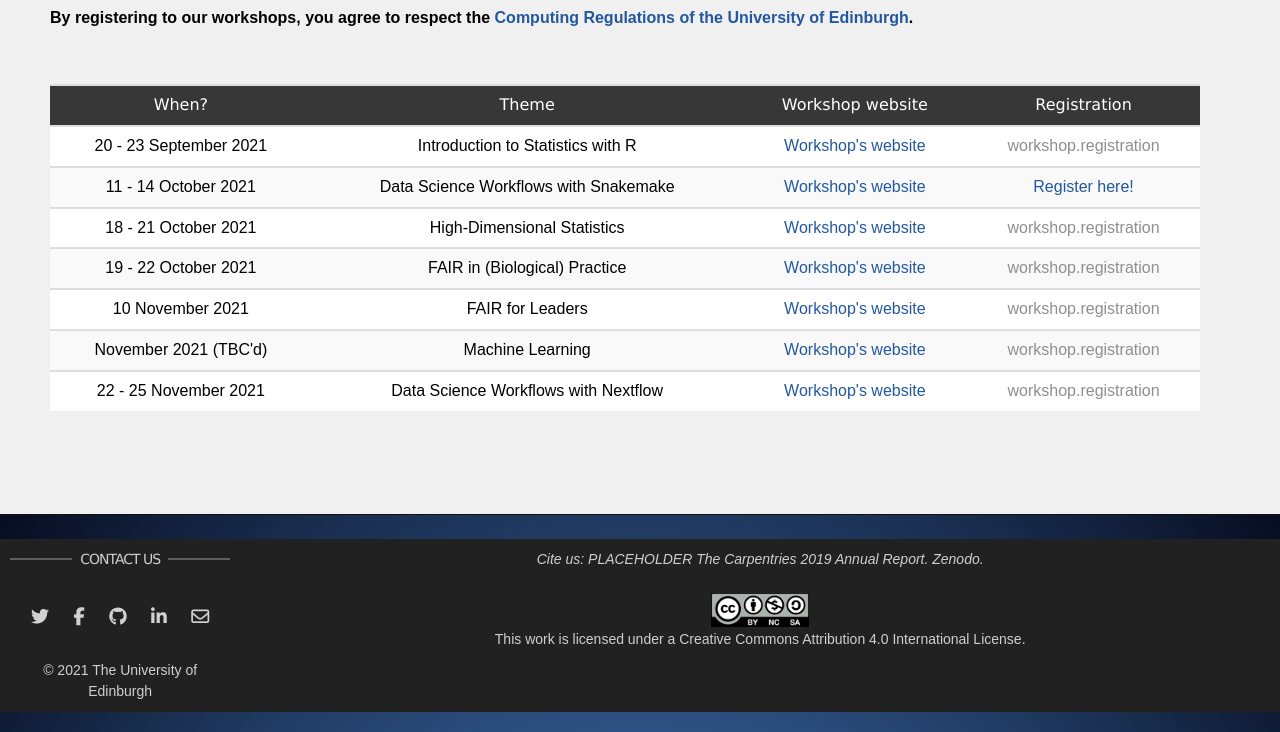
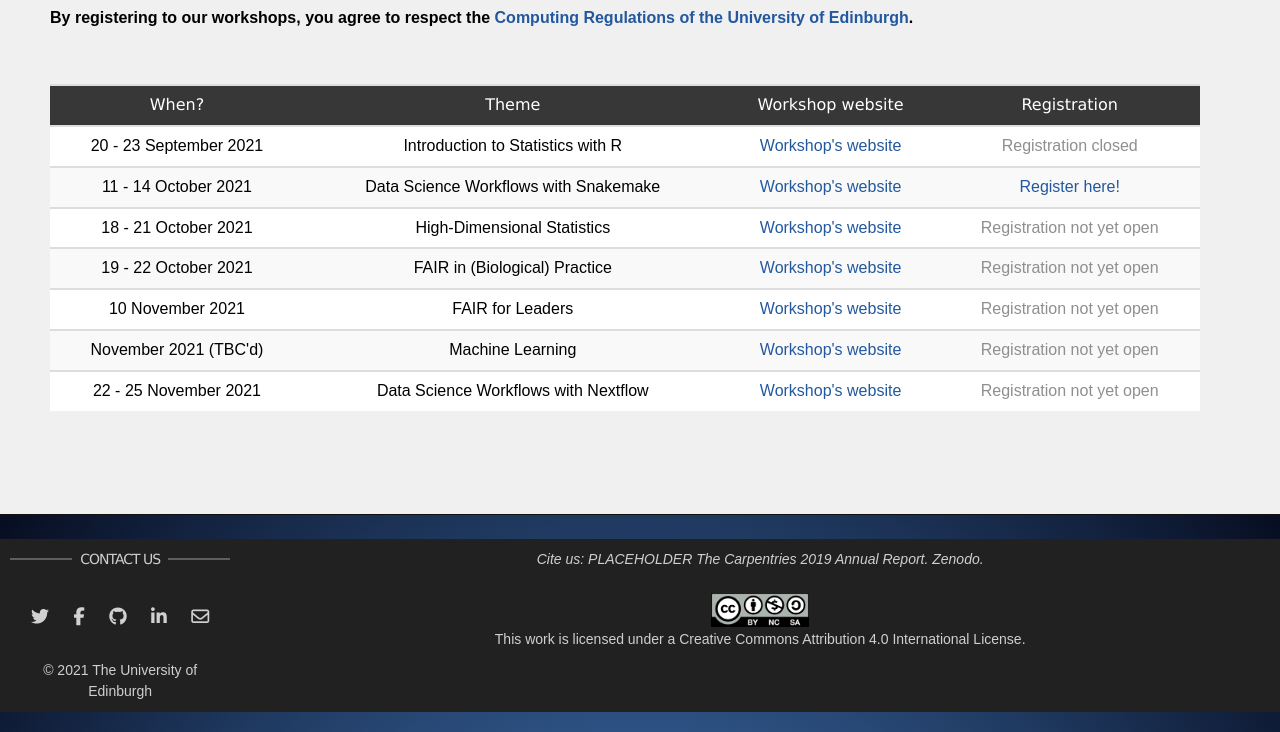
Before and after one commit to edcarp/Ed-DaSH, a Jekyll site: the page built from workshops.md, in a window 1280 px wide, cut to the strip 479-1211 px from the top of the page. Built offline with Jekyll 4.4.1, drawn with Linux system fonts in a browser that asks for light colours; nearby versions of some CDN libraries.

Commit message:
Fix variable name workshop.registration

```diff
--- a/workshops.md
+++ b/workshops.md
@@ -386,7 +386,7 @@ base of people actively engaged in learning, applying, and teaching data skills.
        {% if workshop.registration contains "https://www.epay.ed.ac.uk" %}
        <td><a href="{{ workshop.registration }}" target="_blank">Register here!</a></td> <!-- Alternatively: Registration closed!-->
        {% else %}
-       <td><a style="color: #8f8f8f; ">workshop.registration</a></td>
+       <td><a style="color: #8f8f8f; ">{{ workshop.registration }}</a></td>
        {% endif %}
     </tr>
     {% endfor %}
```
